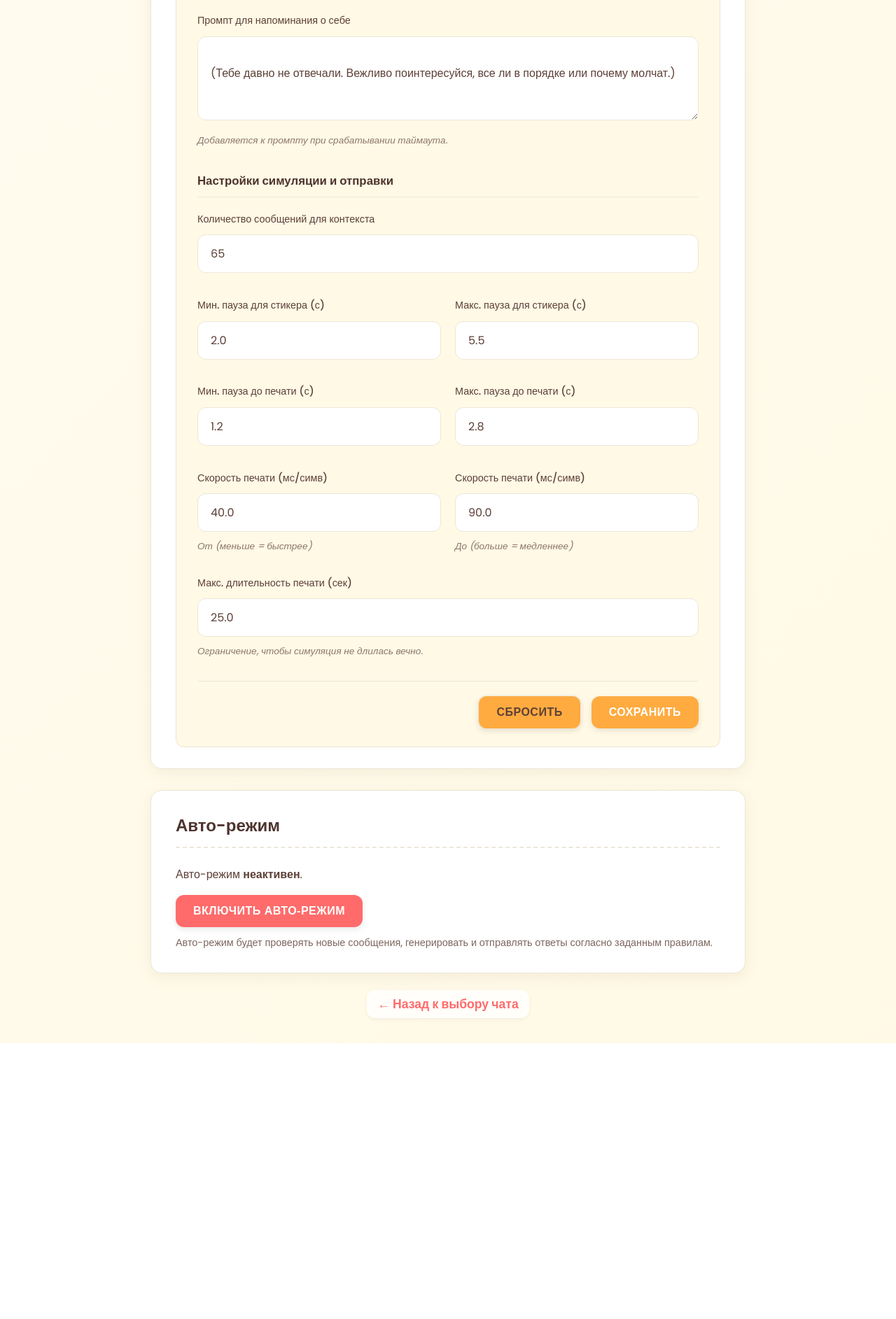
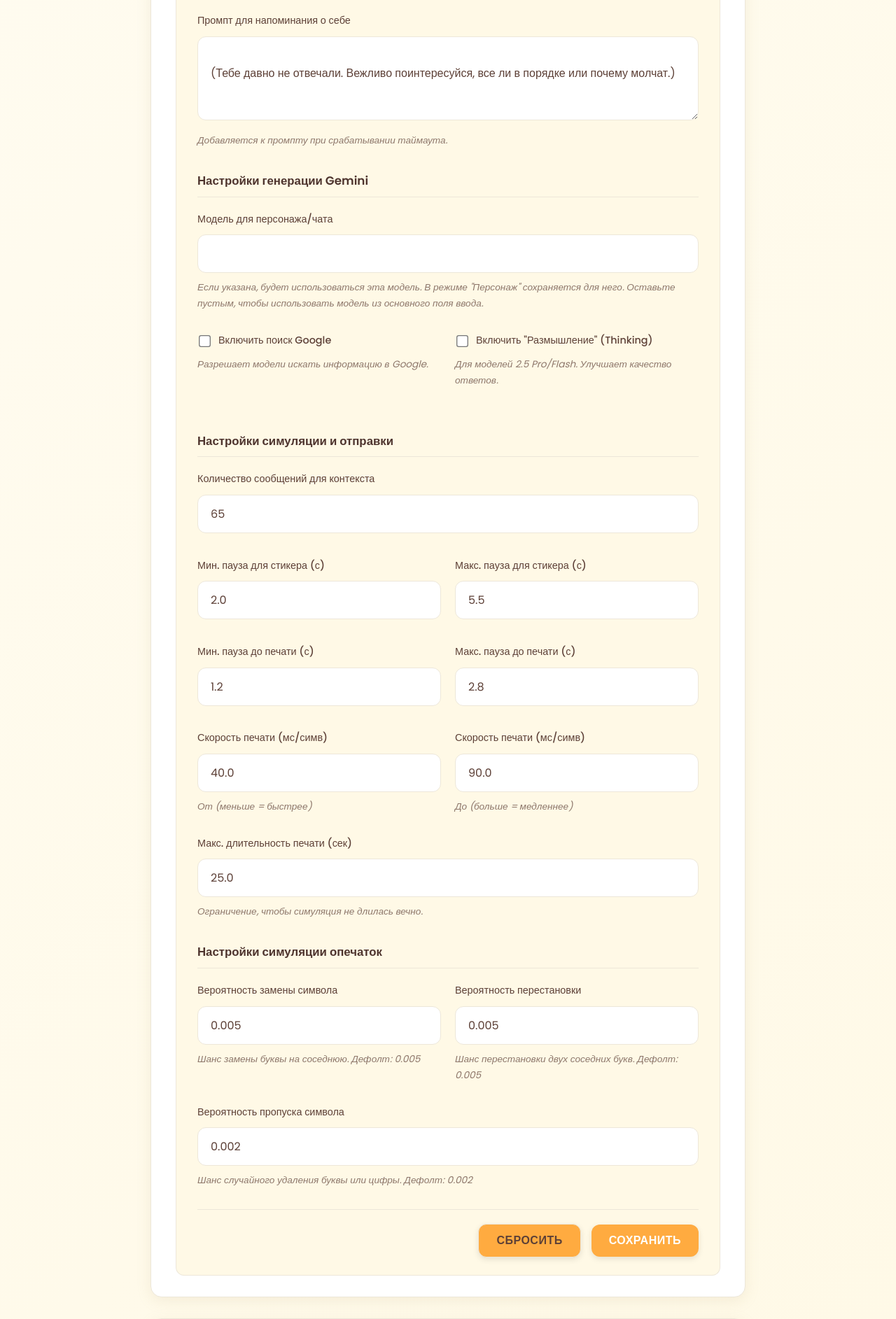
Before and after one commit to biolog-end/TeekaGramAi, a Flask app: page /chat/1 in a window 1280 px wide, after a click that opens the changed part. Shown: the part 2654-4539 px from the top of the page at 70% size. Before the commit the page ends 4145 px from the top, so only its background shows below. Run offline with Flask 3, Linux system fonts and the light colour scheme; parts of the project's set-up code (start-up, migrations or seed data) failed here and were passed over.

Commit message:
Добави настройки для опечаток, гугл поиска, думалки, и всякого ещё

```diff
--- a/main.py
+++ b/main.py
@@ -13,6 +13,8 @@ from dotenv import load_dotenv
 from colorama import Fore, Style, init
 from werkzeug.routing import BaseConverter
 import character_utils
+from google.genai import types
+import argparse
 
 
 init(autoreset=True)
@@ -51,8 +53,9 @@ class SignedIntConverter(BaseConverter):
 logging.basicConfig(level=logging.INFO, format='%(asctime)s - %(levelname)s - [%(threadName)s] - %(message)s')
 
 app = Flask(__name__)
+app.config['SESSION_COOKIE_NAME'] = 'telegram_bot_session_1'
 app.url_map.converters['sint'] = SignedIntConverter
-app.secret_key = os.getenv('FLASK_SECRET_KEY', os.urandom(24))
+app.secret_key = "super-secret-key-for-bot-alpha-9a8b7c"#os.getenv('FLASK_SECRET_KEY', os.urandom(24))
 
 DEFAULT_SYSTEM_PROMPT = """
 Чтобы написать сразу несколько коротких сообщений, разделяй их используя ключевое слово {split}
@@ -65,6 +68,8 @@ CHAT_SETTINGS_FILE = 'data/chat_settings.json'
 STICKER_JSON_FILE = 'data/stickers.json'
 CHARTS_LIMIT = 120
 CHAT_LIMIT = 10000
+TELEGRAM_MAX_MESSAGE_LENGTH = 4006
+
 
 gemini_client_global = None
 telegram_thread = None
@@ -74,6 +79,10 @@ DEFAULT_CHAT_SETTINGS = {
     # Общие
     "num_messages_to_fetch": 65,
     "add_chat_name_prefix": True,
+    # Настройки для Gemini
+    "model_name": "",
+    "enable_google_search": False,
+    "enable_thinking": False,
     # Для медиа
     "can_see_photos": True,
     "can_see_videos": True,
@@ -92,6 +101,10 @@ DEFAULT_CHAT_SETTINGS = {
     "base_thinking_delay_s_min": 1.2,
     "base_thinking_delay_s_max": 2.8,
     "max_typing_duration_s": 25.0,
+    # Настройки для опечаток
+    "substitution_chance": 0.005,
+    "transposition_chance": 0.005,
+    "skip_chance": 0.002,
 }
 
 auto_mode_workers = {}
@@ -108,10 +121,11 @@ def load_accounts():
         logging.error(f"Ошибка чтения файла '{ACCOUNTS_JSON_FILE}': {e}")
         return {}
 
-def choose_account_from_console():
+def choose_account_from_console(account_choice_arg=None):
     """
     Отображает в консоли список аккаунтов и просит пользователя сделать выбор.
     Возвращает имя выбранного файла сессии.
+    Может принимать выбор как аргумент.
     """
     accounts = load_accounts()
     if not accounts:
@@ -119,6 +133,19 @@ def choose_account_from_console():
         return DEFAULT_SESSION_NAME
 
     account_list = list(accounts.items())
+
+    if account_choice_arg is not None:
+        try:
+            choice_index = int(account_choice_arg) - 1
+            if 0 <= choice_index < len(account_list):
+                selected_session_file = account_list[choice_index][1]
+                selected_account_name = account_list[choice_index][0]
+                print(Fore.GREEN + f"Аккаунт выбран автоматически: '{selected_account_name}' (№{account_choice_arg})...")
+                return selected_session_file
+            else:
+                print(Fore.RED + f"Ошибка: номер аккаунта '{account_choice_arg}' из аргумента вне диапазона. Переход к ручному выбору.")
+        except ValueError:
+            print(Fore.RED + f"Ошибка: переданный аргумент '{account_choice_arg}' не является числом. Переход к ручному выбору.")
 
     print(Fore.CYAN + "Пожалуйста, выберите аккаунт для запуска:")
     for i, (name, _) in enumerate(account_list):
@@ -148,10 +175,10 @@ def choose_account_from_console():
 def load_chat_settings():
     """Загружает все сохраненные настройки чатов из JSON файла."""
     try:
-        # --- НАЧАЛО ИЗМЕНЕНИЙ ---
+
         if os.path.exists(CHAT_SETTINGS_FILE):
             with open(CHAT_SETTINGS_FILE, 'r', encoding='utf-8') as f:
-        # --- КОНЕЦ ИЗМЕНЕНИЙ ---
+
                 # Конвертируем ключи обратно в int
                 return {int(k): v for k, v in json.load(f).items()}
         return {}
@@ -162,11 +189,11 @@ def load_chat_settings():
 def save_chat_settings(settings_dict):
     """Сохраняет словарь настроек чатов в JSON файл."""
     try:
-        # --- НАЧАЛО ИЗМЕНЕНИЙ ---
+
         os.makedirs(os.path.dirname(CHAT_SETTINGS_FILE), exist_ok=True)
         with open(CHAT_SETTINGS_FILE, 'w', encoding='utf-8') as f:
             json.dump(settings_dict, f, ensure_ascii=False, indent=4)
-        # --- КОНЕЦ ИЗМЕНЕНИЙ ---
+
     except IOError as e:
         logging.error(f"Ошибка сохранения файла настроек ({CHAT_SETTINGS_FILE}): {e}")
         flash("Не удалось сохранить настройки в файл.", "error")
@@ -183,11 +210,9 @@ def get_chat_settings(chat_id):
     # Создаем копию настроек по умолчанию, чтобы не изменять оригинал
     final_settings = DEFAULT_CHAT_SETTINGS.copy()
 
-    # --- НАЧАЛО ИЗМЕНЕНИЙ ---
     # Добавляем новые настройки для режимов
     final_settings['generation_mode'] = 'prompt' # 'prompt' или 'character'
     final_settings['active_character_id'] = None
-    # --- КОНЕЦ ИЗМЕНЕНИЙ ---
 
     if chat_specific_settings:
         # Обновляем значения по умолчанию сохраненными, если они есть
@@ -371,6 +396,35 @@ def parse_time_from_message(message_dict):
         logging.error(f"Ошибка парсинга времени из текста сообщения: {e}")
         return None
 
+def split_message_by_limit(text: str, limit: int) -> list[str]:
+    """
+    Разделяет длинный текст на части, не превышающие заданный лимит.
+    Разделение происходит по переносам строк, а затем по пробелам,
+    чтобы не разрывать слова.
+    """
+    if len(text) <= limit:
+        return [text]
+
+    chunks = []
+    while len(text) > 0:
+        if len(text) <= limit:
+            chunks.append(text)
+            break
+
+        split_pos = text.rfind('\n\n', 0, limit)
+        if split_pos == -1:
+            split_pos = text.rfind('\n', 0, limit)
+        if split_pos == -1:
+            split_pos = text.rfind(' ', 0, limit)
+
+        if split_pos == -1:
+            split_pos = limit
+
+        chunks.append(text[:split_pos])
+        text = text[split_pos:].lstrip()
+
+    return chunks
+
 def send_generated_reply(chat_id: int, message_text: str, settings: dict = None):
     """
     Централизованная функция для отправки сгенерированного ответа.
@@ -395,19 +449,35 @@ def send_generated_reply(chat_id: int, message_text: str, settings: dict = None)
 
     tasks_to_send = []
     for part in initial_parts:
+        # Эта логика остается прежней: сначала ищем и отделяем стикеры
         found_stickers = list(re.finditer(sticker_pattern, part, re.IGNORECASE))
 
         if not found_stickers:
-            tasks_to_send.append({"type": "text", "content": part})
+            # Если стикеров нет, проверяем длину текстовой части
+            if len(part) > TELEGRAM_MAX_MESSAGE_LENGTH:
+                # Если текст слишком длинный, разбиваем его на части
+                text_chunks = split_message_by_limit(part, TELEGRAM_MAX_MESSAGE_LENGTH)
+                for chunk in text_chunks:
+                    tasks_to_send.append({"type": "text", "content": chunk})
+            else:
+                # Если длина в норме, добавляем как есть
+                tasks_to_send.append({"type": "text", "content": part})
             continue
 
+        # Эта логика тоже остается: обрабатываем смешанный контент из текста и стикеров
         last_index = 0
         for match in found_stickers:
             start, end = match.span()
             if start > last_index:
                 text_before = part[last_index:start].strip()
                 if text_before:
-                    tasks_to_send.append({"type": "text", "content": text_before})
+                    # Проверяем на длину КАЖДЫЙ текстовый блок между стикерами
+                    if len(text_before) > TELEGRAM_MAX_MESSAGE_LENGTH:
+                        text_chunks = split_message_by_limit(text_before, TELEGRAM_MAX_MESSAGE_LENGTH)
+                        for chunk in text_chunks:
+                            tasks_to_send.append({"type": "text", "content": chunk})
+                    else:
+                        tasks_to_send.append({"type": "text", "content": text_before})
 
             codename = match.group(1)
             tasks_to_send.append({"type": "sticker", "content": codename})
@@ -417,7 +487,13 @@ def send_generated_reply(chat_id: int, message_text: str, settings: dict = None)
         if last_index < len(part):
             text_after = part[last_index:].strip()
             if text_after:
-                tasks_to_send.append({"type": "text", "content": text_after})
+                 # И, конечно, проверяем последний текстовый блок после всех стикеров
+                 if len(text_after) > TELEGRAM_MAX_MESSAGE_LENGTH:
+                    text_chunks = split_message_by_limit(text_after, TELEGRAM_MAX_MESSAGE_LENGTH)
+                    for chunk in text_chunks:
+                        tasks_to_send.append({"type": "text", "content": chunk})
+                 else:
+                    tasks_to_send.append({"type": "text", "content": text_after})
 
     logging.info(f"Будет выполнено {len(tasks_to_send)} задач на отправку в чат {chat_id}.")
 
@@ -558,8 +634,10 @@ def auto_mode_worker(chat_id: int, stop_event: threading.Event):
                          last_processed_user_msg_time = latest_message_time
 
             if should_generate:
-                final_system_prompt = ""
-                model_name_to_use = BASE_GEMENI_MODEL
+                model_name_from_settings = settings_for_generation.get('model_name', '')
+                model_name_to_use = model_name_from_settings or BASE_GEMENI_MODEL
+
+                logging.info(f"[{worker_name}] [DEBUG-SETTINGS] Используются следующие настройки генерации: {settings_for_generation}")
 
                 if generation_mode == 'character':
                     character_id = base_chat_settings.get('active_character_id')
@@ -638,10 +716,35 @@ def auto_mode_worker(chat_id: int, stop_event: threading.Event):
                                 with auto_mode_lock:
                                     if chat_id in auto_mode_workers: auto_mode_workers[chat_id]["bot_last_message_anchor"] = new_anchor_text
                                 logging.info(f"[{worker_name}] Авто-память: Установлен новый якорь: '{new_anchor_text[:50] if new_anchor_text else 'None'}'")
+                tools = []
+                if settings_for_generation.get('enable_google_search', False):
+                    tools.append(#types.Tool(url_context=types.UrlContext()),
+                                 types.Tool(googleSearch=types.GoogleSearch()))
+
+                thinking_config = None
+                thinking_models = ['gemini-2.5-pro', 'gemini-2.5-flash', 'gemini-2.5-flash-lite']
+                model_name_lower = model_name_to_use.lower()
+                is_thinking_model = any(m in model_name_lower for m in thinking_models)
+
+                if settings_for_generation.get('enable_thinking', False) and is_thinking_model:
+                    thinking_config = types.ThinkingConfig(thinking_budget=-1)
+                elif settings_for_generation.get('enable_thinking', False):
+                    logging.warning(f"[{worker_name}] Thinking mode включен, но модель '{model_name_to_use}' его не поддерживает. Игнорируется.")
+
+                final_generation_config_parts = {}
+                if tools:
+                    final_generation_config_parts['tools'] = tools
+                if thinking_config:
+                    final_generation_config_parts['thinking_config'] = thinking_config
+
+                final_generation_config = types.GenerateContentConfig(**final_generation_config_parts) if final_generation_config_parts else None
 
                 logging.info(f"[{worker_name}] Вызов Gemini для генерации (лимит истории: {num_messages})...")
                 generated_text, gen_error = generate_chat_reply_original(
-                    model_name=model_name_to_use, system_prompt=final_system_prompt.strip(), chat_history=full_history
+                    model_name=model_name_to_use,
+                    system_prompt=final_system_prompt.strip(),
+                    chat_history=full_history,
+                    config=final_generation_config
                 )
                 if gen_error:
                     logging.error(f"[{worker_name}] Ошибка генерации Gemini: {gen_error}")
@@ -811,7 +914,10 @@ def generate_reply(chat_id):
         )
     system_prompt_from_form = request.form.get('system_prompt', DEFAULT_SYSTEM_PROMPT)
     model_name_input = request.form.get('model_name', '').strip()
-    model_name_to_use = model_name_input if model_name_input else BASE_GEMENI_MODEL
+
+    model_from_settings = settings_for_generation.get('model_name', '')
+    model_name_to_use = model_from_settings or model_name_input or BASE_GEMENI_MODEL
+
     logging.info(f"Получение истории для генерации (чат {chat_id}, лимит: {current_limit})")
     history_data, history_error_for_render = run_in_telegram_loop(get_formatted_history(chat_id, limit=current_limit, settings=settings_for_generation))
     chat_info_data = session.get('chat_info')
@@ -861,10 +967,34 @@ def generate_reply(chat_id):
             chat_settings=chat_settings
         )
     logging.info(f"Вызов Gemini для генерации (чат {chat_id}, модель: {model_name_to_use})")
+    tools = []
+    if settings_for_generation.get('enable_google_search', False):
+        tools.append(#types.Tool(url_context=types.UrlContext()),
+                     types.Tool(googleSearch=types.GoogleSearch()))
+
+    thinking_config = None
+    thinking_models = ['gemini-2.5-pro', 'gemini-2.5-flash', 'gemini-2.5-flash-lite']
+    model_name_lower = model_name_to_use.lower()
+    is_thinking_model = any(m in model_name_lower for m in thinking_models)
+
+    if settings_for_generation.get('enable_thinking', False) and is_thinking_model:
+        thinking_config = types.ThinkingConfig(thinking_budget=-1)
+    elif settings_for_generation.get('enable_thinking', False):
+        logging.warning(f"Thinking mode включен, но модель '{model_name_to_use}' его не поддерживает. Игнорируется.")
+
+    final_generation_config_parts = {}
+    if tools:
+        final_generation_config_parts['tools'] = tools
+    if thinking_config:
+        final_generation_config_parts['thinking_config'] = thinking_config
+
+    final_generation_config = types.GenerateContentConfig(**final_generation_config_parts) if final_generation_config_parts else None
+
     generated_text, generation_error_message = generate_chat_reply_original(
         model_name=model_name_to_use,
         system_prompt=final_system_prompt,
-        chat_history=history_data
+        chat_history=history_data,
+        config=final_generation_config
     )
     if generation_error_message:
         flash(f"Ошибка генерации ответа: {generation_error_message}", "error")
@@ -1182,6 +1312,12 @@ def save_chat_settings_route(chat_id):
     settings_data = {}
     try:
         # Сначала собираем все данные из формы в словарь
+        settings_data['substitution_chance'] = float(request.form.get('substitution_chance'))
+        settings_data['transposition_chance'] = float(request.form.get('transposition_chance'))
+        settings_data['skip_chance'] = float(request.form.get('skip_chance'))
+        settings_data['model_name'] = request.form.get('model_name_advanced', '')
+        settings_data['enable_google_search'] = 'enable_google_search' in request.form
+        settings_data['enable_thinking'] = 'enable_thinking' in request.form
         settings_data['can_see_photos'] = 'can_see_photos' in request.form
         settings_data['can_see_videos'] = 'can_see_videos' in request.form
         settings_data['can_see_audio'] = 'can_see_audio' in request.form
@@ -1415,6 +1551,9 @@ def send_reply(chat_id):
     return redirect(url_for('chat_page', chat_id=chat_id))
 
 if __name__ == '__main__':
+    parser = argparse.ArgumentParser(description="Запуск Telegram AI бота.")
+    parser.add_argument('--account', type=int, help='Номер аккаунта для автоматического выбора.')
+    args = parser.parse_args()
 
     initialize_gemini()
 
--- a/sticker_collector_addon.py
+++ b/sticker_collector_addon.py
@@ -12,8 +12,8 @@ import config as app_config
 
 # --- Настройки ---
 SESSION_NAME = 'kadzu'
-TARGET_CHAT_ID = 5495213645
-STICKER_JSON_FILE = 'stickers.json'
+TARGET_CHAT_ID = 546999817 #5495213645
+STICKER_JSON_FILE = 'data/stickers.json'
 
 logging.basicConfig(level=logging.INFO, format='%(asctime)s - %(levelname)s - %(message)s')
 
--- a/templates/base.html
+++ b/templates/base.html
@@ -4,6 +4,7 @@
     <meta charset="utf-8">
     <meta name="viewport" content="width=device-width, initial-scale=1, shrink-to-fit=no">
     <title>{% block title %}Telegram AI Assistant{% endblock %}</title>
+    <link rel="icon" href="../static/favicon.ico" type="image/x-icon">
     <link rel="preconnect" href="https://fonts.googleapis.com">
     <link rel="preconnect" href="https://fonts.gstatic.com" crossorigin>
     <link href="https://fonts.googleapis.com/css2?family=Poppins:wght@300;400;500;600&display=swap" rel="stylesheet">
--- a/templates/chat.html
+++ b/templates/chat.html
@@ -161,7 +161,11 @@
             <div class="character-actions">
                 <form action="{{ url_for('generate_reply', chat_id=chat_id) }}" method="post" id="generate-form-character">
                     <input type="hidden" name="history_limit" value="{{ current_limit }}">
-                    <div class="form-group"><label for="model_name_char">🤖 Модель Gemini для ответа:</label><input type="text" name="model_name" id="model_name_char" value="{{ default_model_name }}" required></div>
+                    <div class="form-group">
+                        <label for="model_name_char">🤖 Модель Gemini для ответа:</label>
+                        <input type="text" name="model_name" id="model_name_char" value="{{ active_character_data.advanced_settings.get('model_name') or default_model_name }}" required>
+
+                    </div>
                     <button type="submit" class="generate-button">Сгенерировать ответ</button>
                 </form>
                 <form action="{{ url_for('update_memory_route', chat_id=chat_id) }}" method="POST">
@@ -283,6 +287,29 @@
                     <small>Добавляется к промпту при срабатывании таймаута.</small>
                 </div>
 
+                <h4>Настройки генерации Gemini</h4>
+                <div class="form-group">
+                    <label for="model_name_advanced">Модель для персонажа/чата</label>
+                    <input type="text" name="model_name_advanced" id="model_name_advanced" value="{{ chat_settings.get('model_name', '') }}">
+                    <small>Если указана, будет использоваться эта модель. В режиме "Персонаж" сохраняется для него. Оставьте пустым, чтобы использовать модель из основного поля ввода.</small>
+                </div>
+                <div class="form-row">
+                    <div class="form-group">
+                        <label class="checkbox-label">
+                            <input type="checkbox" name="enable_google_search" value="true" {% if chat_settings.get('enable_google_search') %}checked{% endif %}>
+                            Включить поиск Google
+                        </label>
+                        <small>Разрешает модели искать информацию в Google.</small>
+                    </div>
+                    <div class="form-group">
+                        <label class="checkbox-label">
+                            <input type="checkbox" name="enable_thinking" value="true" {% if chat_settings.get('enable_thinking') %}checked{% endif %}>
+                            Включить "Размышление" (Thinking)
+                        </label>
+                        <small>Для моделей 2.5 Pro/Flash. Улучшает качество ответов.</small>
+                    </div>
+                </div>
+
                 <h4>Настройки симуляции и отправки</h4>
                  <div class="form-group">
                     <label for="num_messages_to_fetch">Количество сообщений для контекста</label>
@@ -324,6 +351,24 @@
                     <label for="max_typing_duration_s">Макс. длительность печати (сек)</label>
                     <input type="number" step="0.5" name="max_typing_duration_s" id="max_typing_duration_s" value="{{ chat_settings.max_typing_duration_s }}" required>
                     <small>Ограничение, чтобы симуляция не длилась вечно.</small>
+                </div>
+                <h4>Настройки симуляции опечаток</h4>
+                <div class="form-row">
+                    <div class="form-group">
+                        <label for="substitution_chance">Вероятность замены символа</label>
+                        <input type="number" step="0.0001" min="0" max="1" name="substitution_chance" id="substitution_chance" value="{{ chat_settings.get('substitution_chance', 0.005) }}" required>
+                        <small>Шанс замены буквы на соседнюю. Дефолт: 0.005</small>
+                    </div>
+                    <div class="form-group">
+                        <label for="transposition_chance">Вероятность перестановки</label>
+                        <input type="number" step="0.0001" min="0" max="1" name="transposition_chance" id="transposition_chance" value="{{ chat_settings.get('transposition_chance', 0.005) }}" required>
+                        <small>Шанс перестановки двух соседних букв. Дефолт: 0.005</small>
+                    </div>
+                </div>
+                 <div class="form-group">
+                    <label for="skip_chance">Вероятность пропуска символа</label>
+                    <input type="number" step="0.0001" min="0" max="1" name="skip_chance" id="skip_chance" value="{{ chat_settings.get('skip_chance', 0.002) }}" required>
+                    <small>Шанс случайного удаления буквы или цифры. Дефолт: 0.002</small>
                 </div>
 
                 <!-- Создаем контейнер для кнопок, чтобы выровнять их справа -->
```
Also changed, not shown: gemini_utils.py (+61 -21 lines), telegram_utils.py (+20 -10 lines), static/favicon.ico (added).
